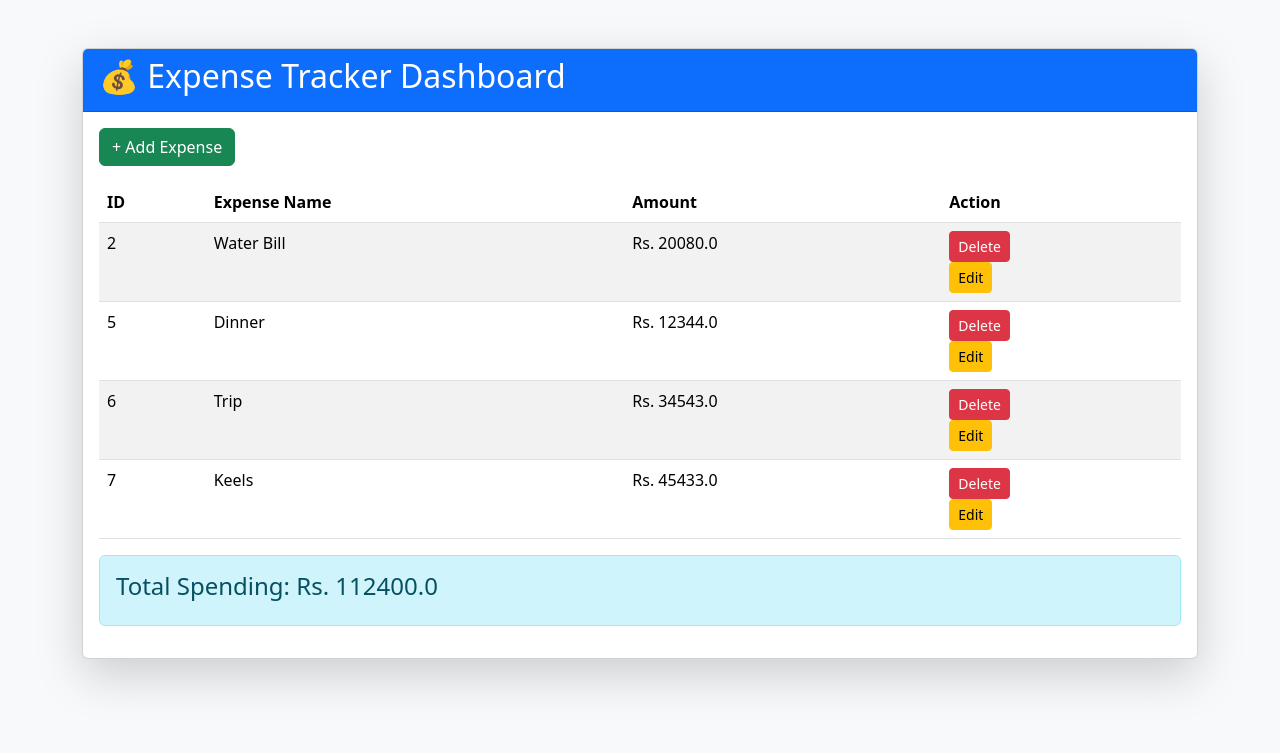
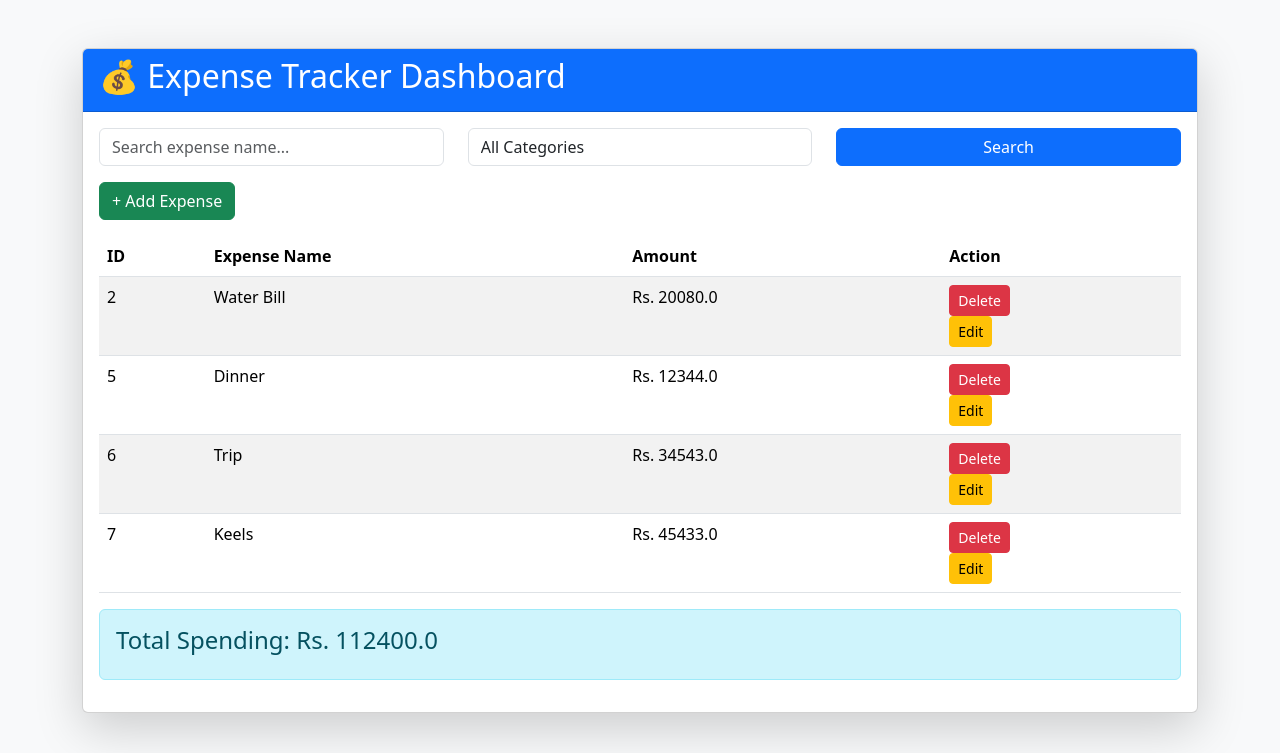
Before and after one commit to dinukahansana/expense-tracker-flask, a Flask app: page / in a window 1280 px wide. Shown: the top 753 px of the page. Run offline with Flask 3, Linux system fonts and the light colour scheme; data comes from the database, SQL or seed files in the repository; both versions use the stored data as it was after the commit.

Commit message:
Add search and category filter functionality

```diff
--- a/app.py
+++ b/app.py
@@ -24,10 +24,27 @@ def init_db():
 # Home Page - Show Expenses
 @app.route('/')
 def index():
+
+    search = request.args.get('search','')
+    category = request.args.get('category','')
+
     conn = sqlite3.connect('expenses.db')
     cursor = conn.cursor()
 
-    cursor.execute("SELECT * FROM expenses")
+    #cursor.execute("SELECT * FROM expenses")
+
+    query = "SELECT * FROM expenses WHERE 1=1"
+    params = []
+
+    if search:
+        query += " AND name LIKE ?"
+        params.append(f"%{search}%")
+
+    if category:
+        query += " AND category = ?"
+        params.append(category)
+
+    cursor.execute(query, params)
     expenses = cursor.fetchall()
 
     total = sum(expense[3] for expense in expenses)
@@ -37,7 +54,9 @@ def index():
     return render_template(
         "index.html",
         expenses=expenses,
-        total=total
+        total=total,
+        search=search,
+        category=category
     )
 
 
--- a/templates/index.html
+++ b/templates/index.html
@@ -16,6 +16,33 @@
             <h2>💰 Expense Tracker Dashboard</h2>
         </div>
         <div class="card-body">
+
+            <form method="GET" class="row mb-3">
+
+                <div class="col-md-4">
+                    <input type="text"
+                        name="search"
+                        class="form-control"
+                        placeholder="Search expense name..."
+                        value="{{ search }}">
+                </div>
+
+                <div class="col-md-4">
+                    <select name="category" class="form-control">
+                        <option value="">All Categories</option>
+                        <option value="Food" {% if category == 'Food' %}selected{% endif %}>Food</option>
+                        <option value="Travel" {% if category == 'Travel' %}selected{% endif %}>Travel</option>
+                        <option value="Bills" {% if category == 'Bills' %}selected{% endif %}>Bills</option>
+                        <option value="Shopping" {% if category == 'Shopping' %}selected{% endif %}>Shopping</option>
+                    </select>
+                </div>
+
+                <div class="col-md-4">
+                    <button class="btn btn-primary w-100">Search</button>
+                </div>
+
+            </form>
+
             <a href="/add" class="btn btn-success mb-3">
                 + Add Expense
             </a>
```
Also changed, not shown: expenses.db.
